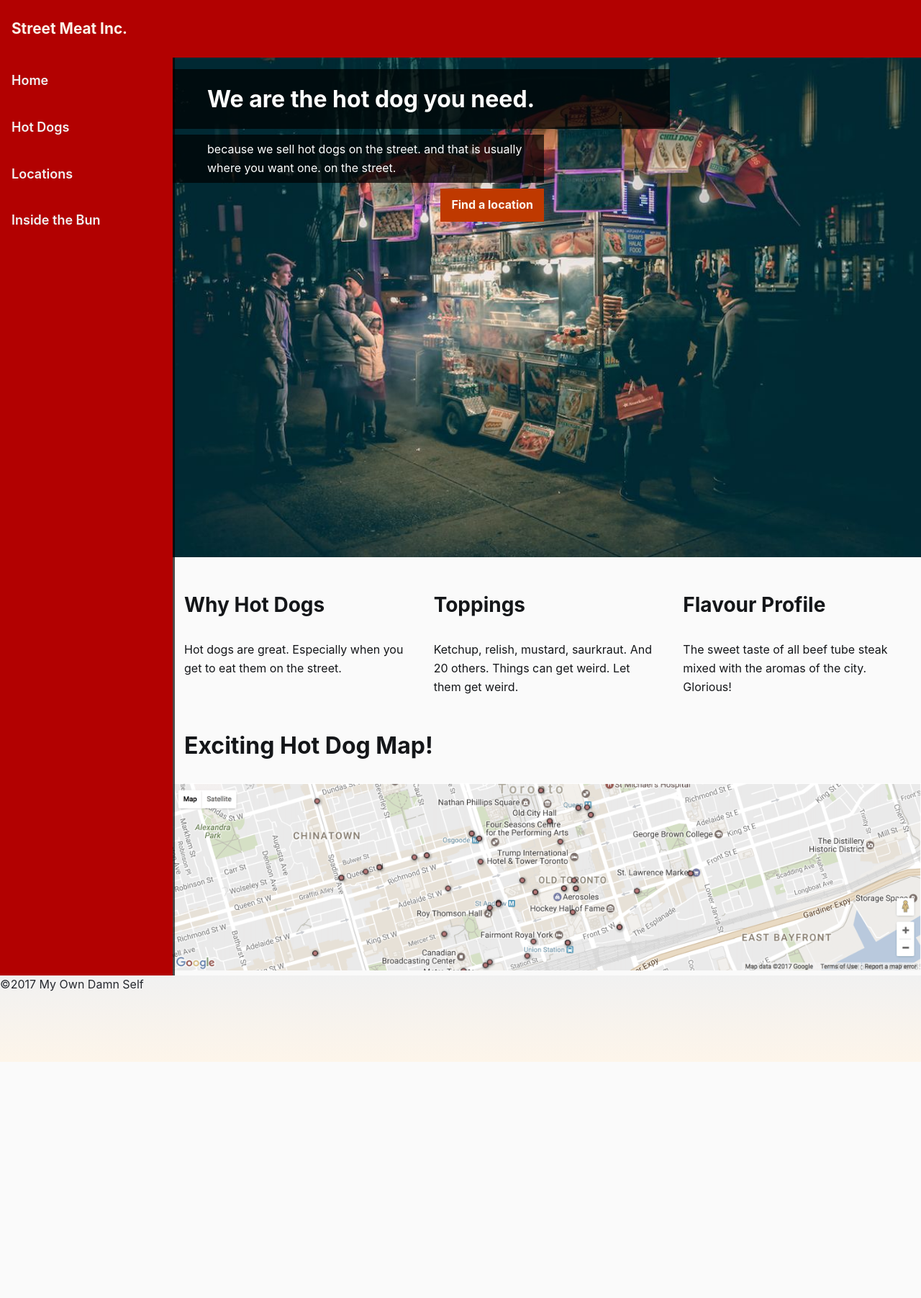
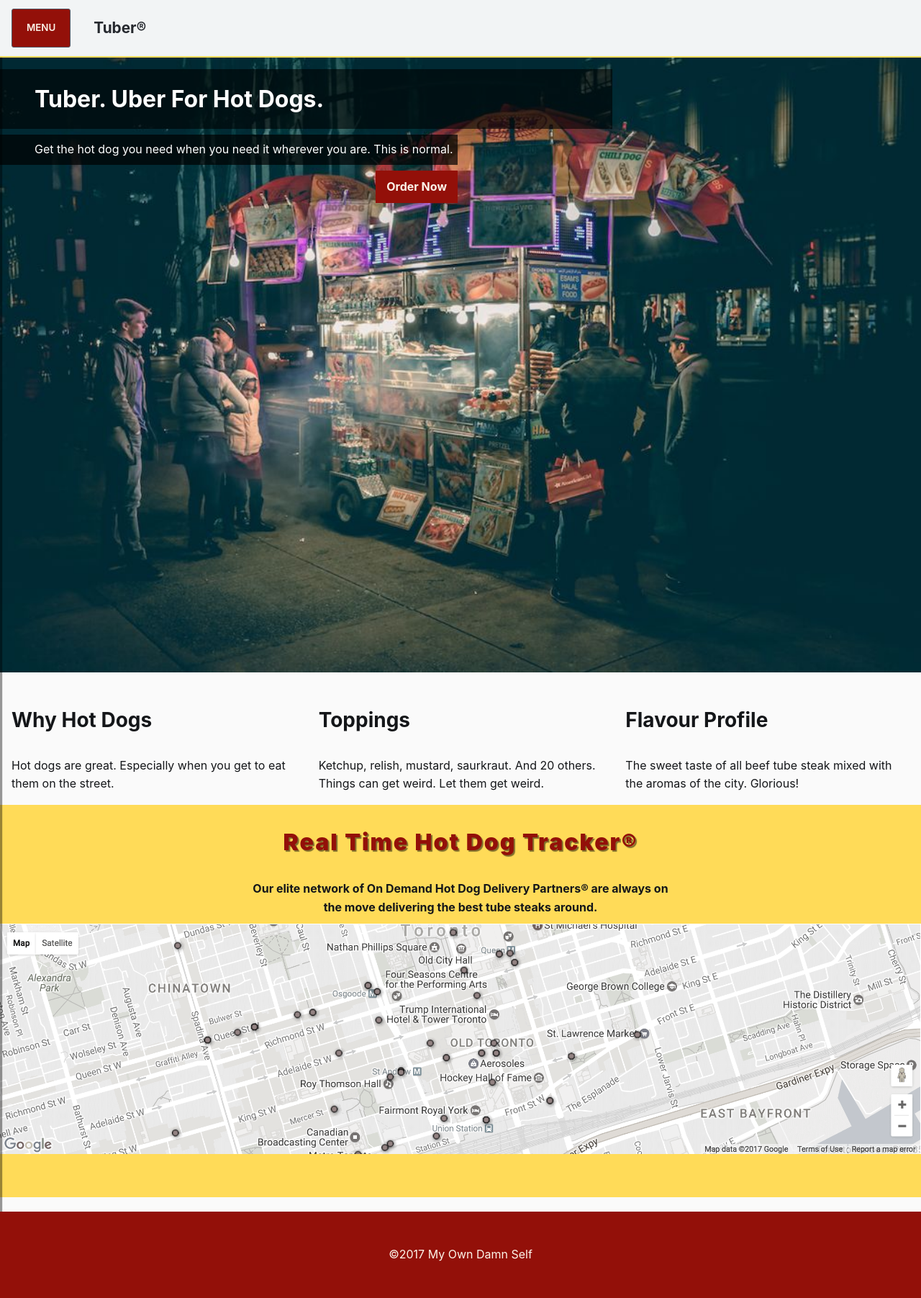
Before and after one commit to dumaurier/CSS-Grid-Layout-Examples, a Jekyll site: the page built from pages/off-canvas/index.html, in a window 1280 px wide. Shown: the whole page at 72% size. Built offline with Jekyll 4.4.1, drawn with Linux system fonts in a browser that asks for light colours; before the commit the page ends 1475 px from its top, so only the background shows below that.

Commit message:
Adding some weird to the off-canvas demo. Also a11y.

```diff
--- a/pages/off-canvas/index.html
+++ b/pages/off-canvas/index.html
@@ -8,34 +8,40 @@ layout: clean
 
 <main class="grid">
   <header class="main-header">
-    <button class="js-navigation btn">
+    <button class="js-navigation btn" aria-haspopup="true" aria-owns="main-nav">
       Menu
     </button>
-    <h1>Street Meat Inc.</h1>
+    <h1>Tuber&reg;</h1>
   </header>
-  <nav class="main-nav js-nav" aria-hidden="true">
+  <nav class="main-nav js-nav" aria-hidden="true" id="main-nav">
     <ul>
       <li>
         <a href>Home</a>
       </li>
       <li>
-        <a href>Hot Dogs</a>
+        <a href>Hot dogs</a>
       </li>
       <li>
-        <a href>Locations</a>
+        <a href>Place your order</a>
       </li>
       <li>
-        <a href>Inside the Bun</a>
+        <a href>Inside the bun</a>
+      </li>
+      <li>
+        <a href>Sign in</a>
+      </li>
+      <li>
+        <a href>Become a Tuber&reg;</a>
       </li>
     </ul>
   </nav>
   <div class="main-content">
     <section class="sweet-content hero-block">
-      <h2>We are the hot dog you need.</h2>
+      <h2>Tuber. Uber For Hot Dogs.</h2>
       <p>
-        because we sell hot dogs on the street. and that is usually where you want one. on the street.
+        Get the hot dog you need when you need it wherever you are. This is normal.
       </p>
-      <a class="btn">Find a location</a>
+      <a class="btn">Order Now</a>
       <img class="hero-dog" src="{{ site.baseurl }}/static-assets/images/hero-okay.jpg" alt="HOT DOG"  />
     </section>
     <div class="tasty-grid">
@@ -59,7 +65,10 @@ layout: clean
       </div>
     </div>
     <section class="hotdog-map">
-      <h2>Exciting Hot Dog Map!</h2>
+      <h2>Real Time Hot Dog Tracker&reg;</h2>
+      <p>
+        Our elite network of On Demand Hot Dog Delivery Partners&reg; are always on the move delivering the best tube steaks around.
+      </p>
       <img src="{{ site.baseurl }}/static-assets/images/hotdogmap-small.png" srcset="{{ site.baseurl }}/static-assets/images/hotdogmap.png 720w" alt="a map of hot dog locations in downtown toronto" />
 
     </section>
--- a/src/sass/framework/_variables.scss
+++ b/src/sass/framework/_variables.scss
@@ -14,8 +14,8 @@ $mq-large: new-breakpoint(min-width 1240px);
 $color-green: #377D39;
 $color-blue: #02437b;
 $color-blue-dark: #5d6c8a;
-$color-yellow: #BF9000;
-$color-red: #B20101;
+$color-yellow: #FFDB58;
+$color-red: #931009;
 $color-orange: #BF3900;
 $color-white: #f1f1f1;
 $color-white-dirty: #fdf5ea;
--- a/src/sass/off-canvas.scss
+++ b/src/sass/off-canvas.scss
@@ -30,20 +30,21 @@ body{
   flex-flow: row nowrap;
   justify-content: flex-start;
   align-items: center;
-  background: $color-red;
+  background: $grey-ghost;
+  border-bottom: 2px solid $color-yellow;
 
   h1{
     font-size: 1.3rem;
     margin: 0 1rem;
     padding: 0;
-    color: $color-white-dirty;
+    color: $grey-dark;
   }
 
   button{
     margin: 0 1rem;
     border: 1px solid $grey;
-    background: $color-white-dirty;
-    color: $color-red;
+    background: $color-red;
+    color: $color-white-dirty;
     font-weight: 600;
   }
 }
@@ -51,12 +52,12 @@ body{
 .main-nav{
   grid-row: 2 / -1;
   grid-column: 1 / -1;
-  background: $color-red;
+  background: $grey-ghost;
   transform: translateX(-100%);
   z-index: 200;
   transition: transform .2s linear;
   will-change: transform;
-  box-shadow: 3px 0 0 rgba(0,0,0,.7);
+  box-shadow: 3px 0 1px rgba(0,0,0,.4);
 
   &.is-active{
     transform: translateX(0);
@@ -74,16 +75,19 @@ body{
     li a{
       display: inline-block;
       width: 100%;
-      color: $color-white;
+      color: $color-red;
       font-size: 1.125rem;
       text-decoration: none;
-      font-weight: 600;
+      font-weight: 900;
       padding: 1.125rem 1rem;
+      border-bottom: 2px solid $color-yellow;
     }
   }
 }
 
 .main-content{
+  display: grid;
+  grid-auto-flow: row;
   grid-row: 2;
   grid-column: 1 / -1;
 }
@@ -97,11 +101,6 @@ body{
   grid-gap: .5rem;
   transition: filter .2s linear;
   will-change: filter;
-
-  &.nav-active{
-    // filter: blur(1px); terrible idea
-
-  }
 }
 
 .hero-dog{
@@ -113,7 +112,7 @@ body{
 .hero-block h2{
   grid-area: 1 / 1 / 2 / -1;
   z-index: 100;
-  background: rgba(0,0,0,.7);
+  background: rgba(0,0,0,.6);
   color: #fff;
   padding: 1rem 0 1rem 3rem;
   margin: 1rem 0 0 0;
@@ -129,7 +128,7 @@ body{
   align-self: center;
   justify-self: center;
   z-index: 100;
-  background: $color-orange;
+  background: $color-red;
   color: $color-white-dirty;
   padding: 10px 15px;
   font-weight: 700;
@@ -149,14 +148,30 @@ body{
 
 .hotdog-map{
   width: 100%;
+  display: flex;
+  flex-flow: column nowrap;
+  align-items: center;
+  background: $color-yellow;
+  padding-bottom: 60px;
+  margin-bottom: 20px;
 
   h2{
-    padding: 0 1rem;
+    color: $color-red;
+    font-weight: 900;
+    letter-spacing: 2px;
+    text-shadow: 2px 2px 1px rgba(0,0,0,.5);
+  }
+
+  p{
+    max-width: 600px;
+    text-align: center;
+    font-weight: 700;
+    margin-bottom: 10px;
   }
 
   img{
     width: 100%;
-    filter: grayscale(60%);
+    filter: grayscale(90%);
   }
 }
 
@@ -164,14 +179,17 @@ body{
 .main-footer{
   grid-row: 3;
   grid-column: 1 / -1;
-  background-image: linear-gradient($color-white, $color-white-dirty);
-  color: $grey-dark;
+  background: $color-red;
+  color: $color-white-dirty;
+  display: flex;
+  align-items: center;
+  justify-content: center;
   z-index: 400;
 }
 
 
 
-@media screen and ( min-width: 720px ) {
+@media screen and ( min-width: 45em ) {
   .grid{
     grid-template-columns: 240px repeat(4, 1fr);
   }
@@ -223,9 +241,10 @@ body{
   }
 }
 
-@media screen and ( min-width: 1000px ) {
+@media screen and ( min-width: 100em ) {
   .main-nav{
     transform: translateX(0);
+    background: $grey-ghost;
   }
 
   .main-content{
```
Also changed, not shown: other parts of pages/off-canvas/index.html (+2 -2 lines), static-assets/css/base-fast.css, static-assets/css/off-canvas.css, 3 other files.
